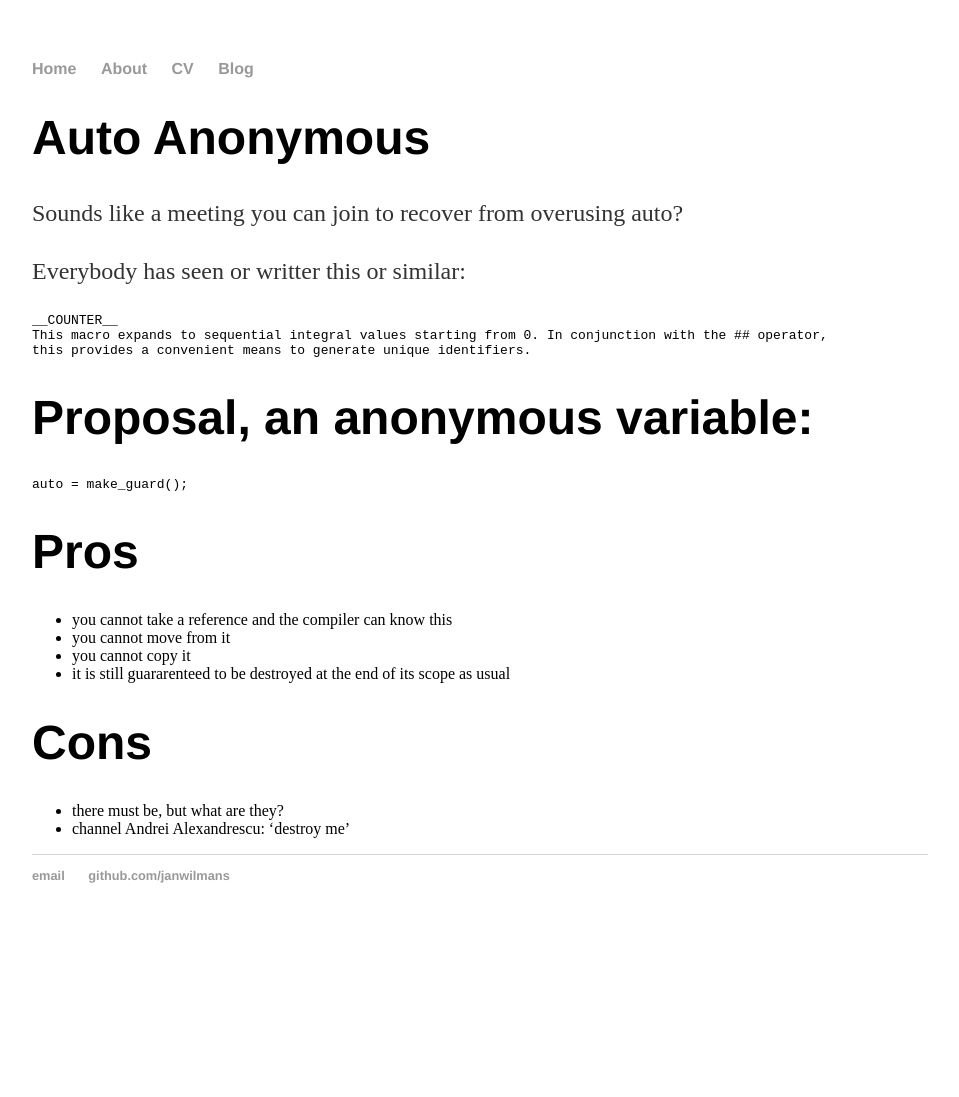
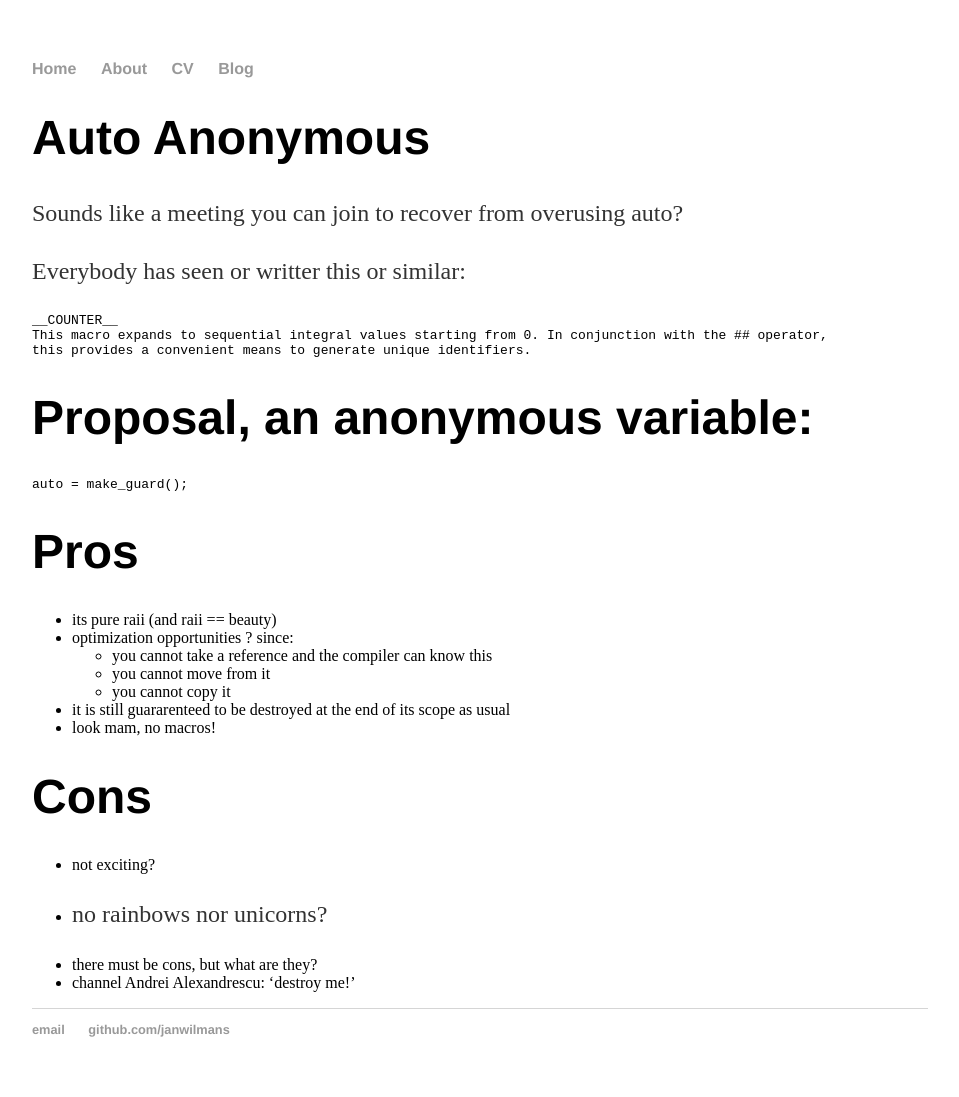
Before and after one commit to janwilmans/janwilmans.github.io, a Jekyll site: the page built from auto.md, in a window 1280 px wide. Shown: the whole page, without its empty margins (160-1119 px from the left). Built offline with Jekyll 4.4.1, drawn with Linux system fonts in a browser that asks for light colours; our own code applies the rules of GitHub Pages for plain Markdown files; before the commit the page ends 943 px from its top, so only the background shows below that.

Commit message:
Update auto.md

```diff
--- a/auto.md
+++ b/auto.md
@@ -29,12 +29,19 @@
 
 Pros
 ====
-- you cannot take a reference and the compiler can know this
-- you cannot move from it
-- you cannot copy it
+- its pure raii (and raii == beauty)
+- optimization opportunities ? since:
+  - you cannot take a reference and the compiler can know this
+  - you cannot move from it
+  - you cannot copy it
 - it is still guararenteed to be destroyed at the end of its scope as usual
+- look mam, no macros!
 
 Cons
 ====
-- there must be, but what are they?
-- channel Andrei Alexandrescu: 'destroy me'
+- not exciting?
+- no rainbows nor unicorns?
+
+
+- there must be cons, but what are they?
+- channel Andrei Alexandrescu: 'destroy me!'
```
